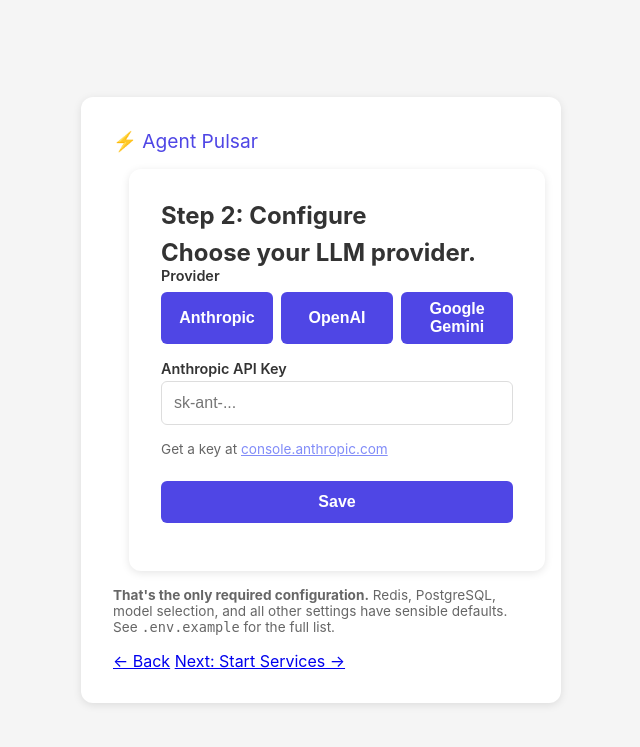
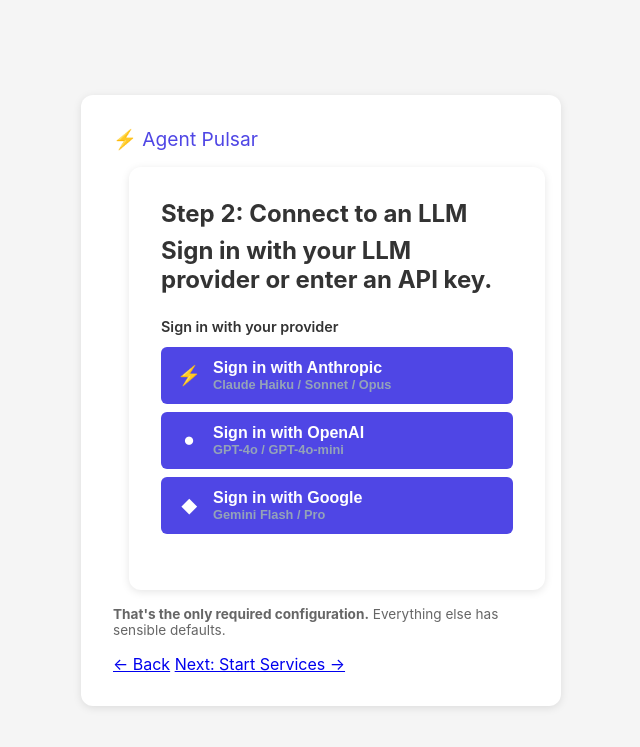
Before and after one commit to 0xtreme/agent-pulsar, a Python web app: template src/agent_pulsar/setup_wizard/templates/configure.html in a window 1280 px wide. Shown: the top 747 px of the page, without its empty margins (319-959 px from the left). Run offline with Jinja, Linux system fonts and the light colour scheme; the template is opened without the code that fills it, so the values that code supplies are empty.

Commit message:
Redesign setup wizard: sign-in flow with auto-detection
- Replace API key form with 'Sign in with Anthropic/OpenAI/Google' buttons
- Each button opens provider's auth page, user copies key back
- Auto-detect existing credentials (Claude Code env, OPENAI_API_KEY, etc.)
- Prerequisites no longer block on missing LLM auth
- Renamed check_api_key to check_llm_auth with multi-provider support

```diff
--- a/src/agent_pulsar/setup_wizard/templates/configure.html
+++ b/src/agent_pulsar/setup_wizard/templates/configure.html
@@ -2,81 +2,124 @@
 {% block title %}Configure{% endblock %}
 {% block content %}
 <div class="card">
-    <h1>Step 2: Configure</h1>
-    <h2>Choose your LLM provider.</h2>
+    <h1>Step 2: Connect to an LLM</h1>
+    <h2>Sign in with your LLM provider or enter an API key.</h2>
 
-    {% if has_key %}
-    <div class="check-item">
+    {% if detected %}
+    <div class="check-item" style="border: 1px solid #22c55e;">
         <span class="check-icon check-pass">&#10003;</span>
         <div>
-            <div class="check-name">Already configured</div>
-            <div class="check-msg">Found in .env file. Update below or skip to the next step.</div>
+            <div class="check-name">{{ detected.provider }} detected</div>
+            <div class="check-msg">Found credentials in your {{ detected.source }}. You can skip to the next step or configure a different provider below.</div>
+        </div>
+    </div>
+    {% elif configured %}
+    <div class="check-item" style="border: 1px solid #22c55e;">
+        <span class="check-icon check-pass">&#10003;</span>
+        <div>
+            <div class="check-name">{{ configured.provider }} configured</div>
+            <div class="check-msg">Found in {{ configured.source }}. You can skip to the next step or update below.</div>
         </div>
     </div>
     {% endif %}
 
-    <div style="margin-bottom: 1rem;">
-        <label>Provider</label>
-        <div style="display: flex; gap: 0.5rem; margin-top: 0.5rem;">
-            <button type="button" class="btn btn-primary" id="tab-anthropic" onclick="showTab('anthropic')" style="flex:1; padding: 0.5rem;">Anthropic</button>
-            <button type="button" class="btn btn-secondary" id="tab-openai" onclick="showTab('openai')" style="flex:1; padding: 0.5rem;">OpenAI</button>
-            <button type="button" class="btn btn-secondary" id="tab-gemini" onclick="showTab('gemini')" style="flex:1; padding: 0.5rem;">Google Gemini</button>
+    <!-- Sign In Buttons -->
+    <div style="margin: 1.5rem 0;">
+        <label style="margin-bottom: 0.75rem;">Sign in with your provider</label>
+        <div style="display: flex; flex-direction: column; gap: 0.5rem;">
+            <button class="btn btn-secondary" onclick="signIn('anthropic')" style="text-align: left; padding: 0.75rem 1rem; display: flex; align-items: center; gap: 0.75rem;">
+                <span style="font-size: 1.2rem; width: 1.5rem; text-align: center;">&#9889;</span>
+                <div>
+                    <div style="font-weight: 600;">Sign in with Anthropic</div>
+                    <div style="font-size: 0.8rem; color: #94a3b8;">Claude Haiku / Sonnet / Opus</div>
+                </div>
+            </button>
+            <button class="btn btn-secondary" onclick="signIn('openai')" style="text-align: left; padding: 0.75rem 1rem; display: flex; align-items: center; gap: 0.75rem;">
+                <span style="font-size: 1.2rem; width: 1.5rem; text-align: center;">&#9679;</span>
+                <div>
+                    <div style="font-weight: 600;">Sign in with OpenAI</div>
+                    <div style="font-size: 0.8rem; color: #94a3b8;">GPT-4o / GPT-4o-mini</div>
+                </div>
+            </button>
+            <button class="btn btn-secondary" onclick="signIn('gemini')" style="text-align: left; padding: 0.75rem 1rem; display: flex; align-items: center; gap: 0.75rem;">
+                <span style="font-size: 1.2rem; width: 1.5rem; text-align: center;">&#9670;</span>
+                <div>
+                    <div style="font-weight: 600;">Sign in with Google</div>
+                    <div style="font-size: 0.8rem; color: #94a3b8;">Gemini Flash / Pro</div>
+                </div>
+            </button>
         </div>
     </div>
 
-    <!-- Anthropic Tab -->
-    <form id="form-anthropic" onsubmit="return saveConfig(event, 'anthropic')">
-        <label for="api_key">Anthropic API Key</label>
-        <input type="password" id="api_key" name="api_key" placeholder="sk-ant-..." {% if has_key %}value="sk-ant-***"{% endif %}>
-        <p style="font-size: 0.85rem;">Get a key at <a href="https://console.anthropic.com" target="_blank" style="color: #818cf8;">console.anthropic.com</a></p>
-        <button type="submit" class="btn btn-primary btn-full">Save</button>
-    </form>
-
-    <!-- OpenAI Tab -->
-    <form id="form-openai" style="display:none;" onsubmit="return saveConfig(event, 'openai')">
-        <label for="openai_key">OpenAI API Key</label>
-        <input type="password" id="openai_key" name="openai_api_key" placeholder="sk-...">
-        <p style="font-size: 0.85rem;">Get a key at <a href="https://platform.openai.com/api-keys" target="_blank" style="color: #818cf8;">platform.openai.com</a></p>
-        <button type="submit" class="btn btn-primary btn-full">Save</button>
-    </form>
-
-    <!-- Gemini Tab -->
-    <form id="form-gemini" style="display:none;" onsubmit="return saveConfig(event, 'gemini')">
-        <label for="gemini_key">Google Gemini API Key</label>
-        <input type="password" id="gemini_key" name="gemini_api_key" placeholder="AIza...">
-        <p style="font-size: 0.85rem;">Get a key at <a href="https://aistudio.google.com/apikey" target="_blank" style="color: #818cf8;">aistudio.google.com</a></p>
-        <button type="submit" class="btn btn-primary btn-full">Save</button>
-    </form>
+    <!-- Key Entry (shown after sign-in click) -->
+    <div id="key-entry" style="display: none; margin-top: 1rem; padding-top: 1rem; border-top: 1px solid #334155;">
+        <p id="key-instructions" style="font-size: 0.9rem; margin-bottom: 1rem;"></p>
+        <form id="keyForm" onsubmit="return submitKey(event)">
+            <input type="hidden" id="provider" name="provider">
+            <label for="the_key" id="key-label">API Key</label>
+            <input type="password" id="the_key" name="the_key" placeholder="">
+            <button type="submit" class="btn btn-primary btn-full">Connect</button>
+        </form>
+    </div>
 
     <div id="saveStatus" style="margin-top: 1rem;"></div>
 </div>
 
 <p style="font-size: 0.85rem; margin-bottom: 1rem;">
-    <strong>That's the only required configuration.</strong> Redis, PostgreSQL, model selection, and all other settings have sensible defaults. See <code>.env.example</code> for the full list.
+    <strong>That's the only required configuration.</strong> Everything else has sensible defaults.
 </p>
 
 <div class="nav">
     <a href="/setup/1" class="btn btn-secondary">&larr; Back</a>
-    <a href="/setup/3" class="btn btn-secondary" id="nextBtn">Next: Start Services &rarr;</a>
+    <a href="/setup/3" class="btn btn-primary" id="nextBtn">Next: Start Services &rarr;</a>
 </div>
 
 <script>
-function showTab(tab) {
-    document.querySelectorAll('[id^="form-"]').forEach(f => f.style.display = 'none');
-    document.querySelectorAll('[id^="tab-"]').forEach(b => b.className = 'btn btn-secondary');
-    document.getElementById('form-' + tab).style.display = 'block';
-    document.getElementById('tab-' + tab).className = 'btn btn-primary';
+const providers = {
+    anthropic: {
+        url: 'https://console.anthropic.com/settings/keys',
+        label: 'Anthropic API Key',
+        placeholder: 'sk-ant-...',
+        field: 'api_key',
+        instructions: 'A new tab will open to Anthropic Console. Create or copy your API key, then paste it below.',
+    },
+    openai: {
+        url: 'https://platform.openai.com/api-keys',
+        label: 'OpenAI API Key',
+        placeholder: 'sk-...',
+        field: 'openai_api_key',
+        instructions: 'A new tab will open to OpenAI. Create or copy your API key, then paste it below.',
+    },
+    gemini: {
+        url: 'https://aistudio.google.com/apikey',
+        label: 'Google Gemini API Key',
+        placeholder: 'AIza...',
+        field: 'gemini_api_key',
+        instructions: 'A new tab will open to Google AI Studio. Create or copy your API key, then paste it below.',
+    },
+};
+
+function signIn(provider) {
+    const p = providers[provider];
+    window.open(p.url, '_blank');
+
+    document.getElementById('key-entry').style.display = 'block';
+    document.getElementById('key-instructions').textContent = p.instructions;
+    document.getElementById('key-label').textContent = p.label;
+    document.getElementById('the_key').placeholder = p.placeholder;
+    document.getElementById('the_key').name = p.field;
+    document.getElementById('provider').value = provider;
+    document.getElementById('the_key').focus();
 }
 
-async function saveConfig(e, provider) {
+async function submitKey(e) {
     e.preventDefault();
-    const status = document.getElementById('saveStatus');
     const form = e.target;
     const formData = new FormData(form);
-    formData.append('provider', provider);
+    const btn = form.querySelector('button[type="submit"]');
+    const status = document.getElementById('saveStatus');
 
-    const btn = form.querySelector('button[type="submit"]');
-    btn.textContent = 'Saving...';
+    btn.textContent = 'Connecting...';
     btn.disabled = true;
 
     const resp = await fetch('/setup/2/save', {
@@ -85,8 +128,9 @@ async function saveConfig(e, provider) {
     });
 
     if (resp.ok) {
-        status.innerHTML = '<div class="check-item"><span class="check-icon check-pass">&#10003;</span><div><div class="check-name">Configuration saved</div><div class="check-msg">Settings written to .env</div></div></div>';
-        btn.textContent = 'Saved!';
+        status.innerHTML = '<div class="check-item" style="border: 1px solid #22c55e;"><span class="check-icon check-pass">&#10003;</span><div><div class="check-name">Connected!</div><div class="check-msg">Credentials saved. You\'re ready to continue.</div></div></div>';
+        btn.textContent = 'Connected!';
+        document.getElementById('key-entry').style.display = 'none';
     } else {
         const data = await resp.json();
         status.innerHTML = `<div class="check-item"><span class="check-icon check-fail">&#10007;</span><div><div class="check-name">Error</div><div class="check-msg">${data.error}</div></div></div>`;
```
Also changed, not shown: src/agent_pulsar/setup_wizard/routes.py (+45 -9 lines).
